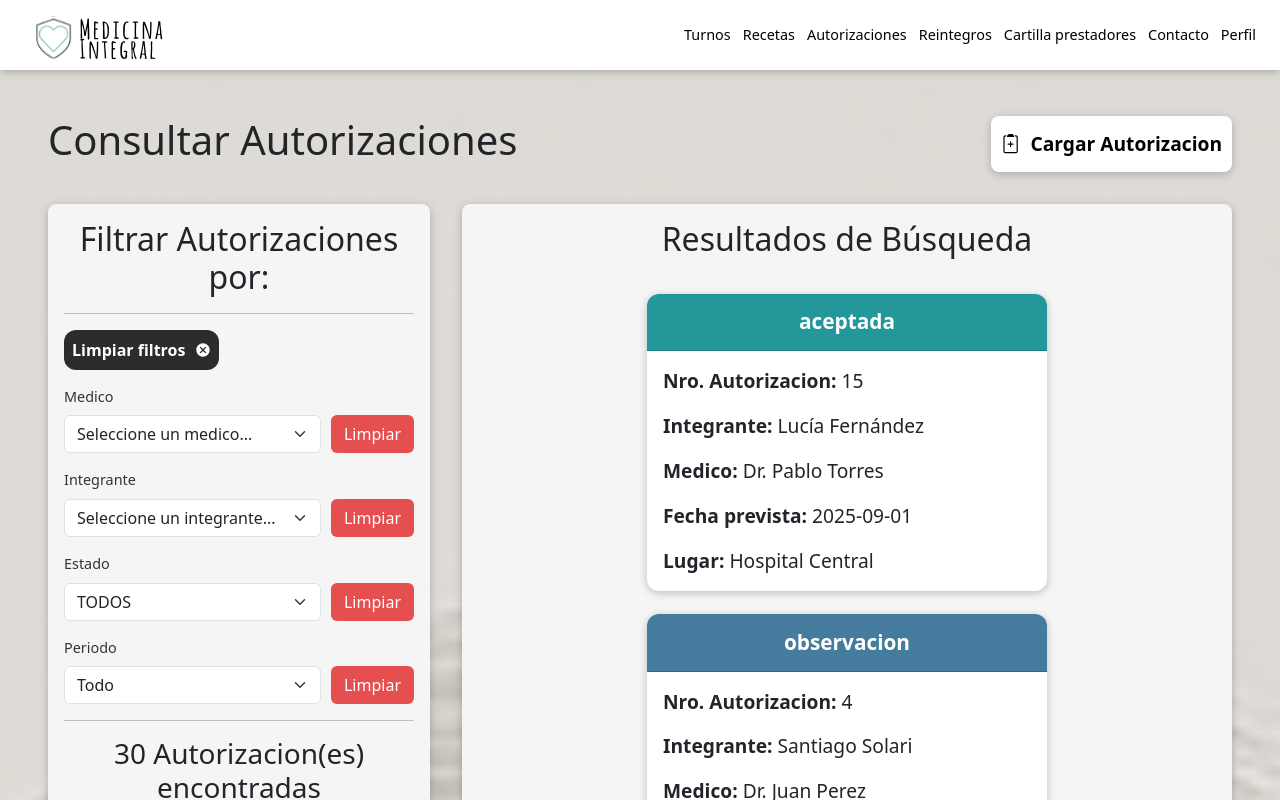
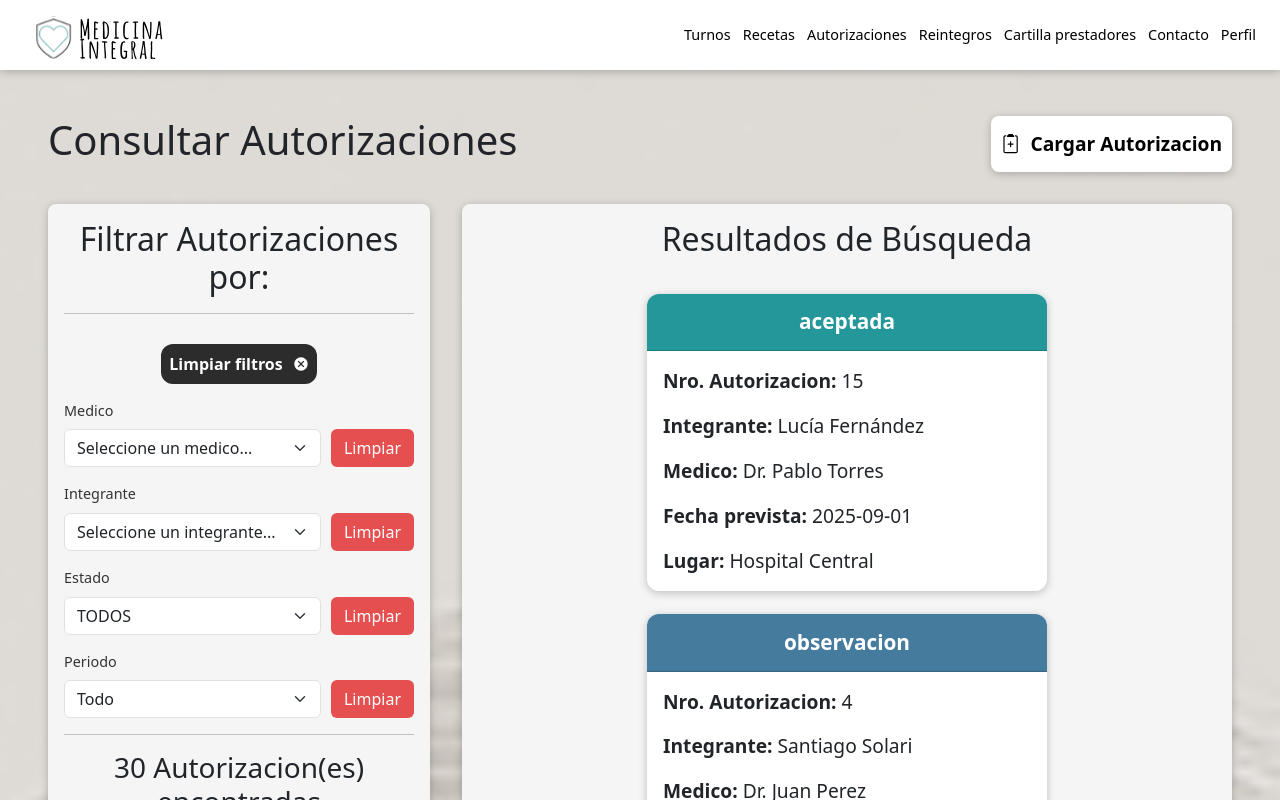
Before and after one commit to DesApp-2025c2-Grupo-8/Afiliados-FrontEnd, a React (Vite) app: page /consultar-autorizaciones in a window 1280 px wide. Shown: the top 800 px of the page. Built offline with nearby package versions, Linux system fonts and the light colour scheme.

Commit message:
modificaciones en css

```diff
--- a/src/Screens/ConsultarAutorizaciones/ConsultarAutorizaciones.module.css
+++ b/src/Screens/ConsultarAutorizaciones/ConsultarAutorizaciones.module.css
@@ -24,6 +24,13 @@
 
 .box {
     display: flex;
+}
+
+.botonLimpiarFiltrosContainer {
+    display: flex;
+    justify-content: center;
+    align-items: center;
+    margin-top: 20px;
 }
 
 .botonesContainer {
```
